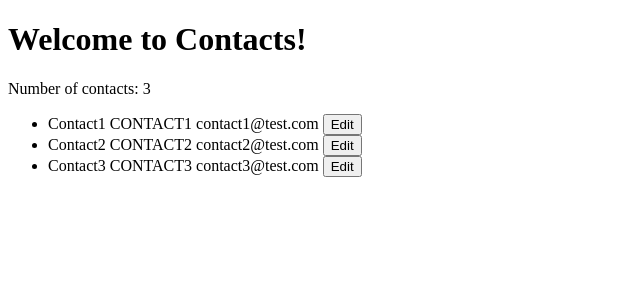
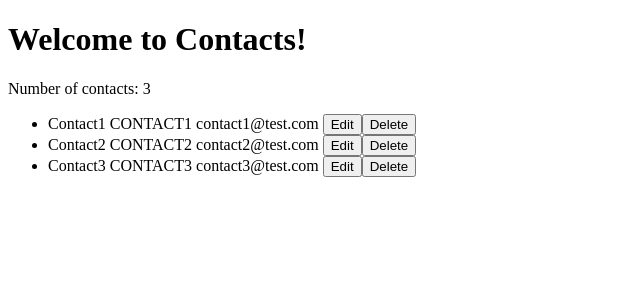
Before and after one commit to cours-rb/contacts-app, an Angular app: page / in a window 1280 px wide. Shown: the top 300 px of the page, without its empty margins (0-640 px from the left). Built offline with nearby package versions, Linux system fonts and the light colour scheme.

Commit message:
Deplace le bouton Edit dans la liste

```diff
--- a/src/app/contact-detail.component.ts
+++ b/src/app/contact-detail.component.ts
@@ -9,21 +9,15 @@ import {Contact} from "./contact.model";
       <div>LastName: {{ contact?.lastName }}</div>
       <div>Email: {{ contact?.email}}</div>
     </div>
-    <button (click)="deleteContact()">Delete</button>
   `,
   styles: [
   ]
 })
 export class ContactDetailComponent implements OnInit {
   @Input() contact?: Contact;
-  @Output() delete = new EventEmitter<Contact>();
 
   constructor() { }
 
   ngOnInit(): void {
   }
-
-  deleteContact() {
-    this.delete.emit(this.contact);
-  }
 }
--- a/src/app/contacts.component.ts
+++ b/src/app/contacts.component.ts
@@ -12,16 +12,16 @@ import { Contact } from "./contact.model";
             (click)="select(contactElem)"
             [contact]="contactElem">
         </cnt-contact>
-        <button (click)="toggleEdit()">Edit</button>
+        <button (click)="edit(contactElem)">Edit</button>
+        <button (click)="delete(contactElem)">Delete</button>
         <cnt-contact-form
             *ngIf="contactElem === selectedContact && editMode"
-            (save)="modifyContact($event)"
+            (save)="modify($event)"
             [contact]="contactElem">
         </cnt-contact-form>
         <cnt-contact-detail
             *ngIf="contactElem === selectedContact && !editMode"
-            [contact]="contactElem"
-            (delete)="deleteContact(contactElem)">
+            [contact]="contactElem">
         </cnt-contact-detail>
       </li>
     </ul>
@@ -66,16 +66,17 @@ export class ContactsComponent implements OnInit {
     }
   }
 
-  deleteContact(contact: Contact) {
+  delete(contact: Contact) {
     this.contacts.splice(this.contacts.indexOf(contact), 1);
   }
 
-  toggleEdit() {
+  edit(contact: Contact) {
+    this.select(contact);
     this.editMode = !this.editMode;
   }
 
-  modifyContact($event: Contact) {
-    const index = this.contacts.findIndex(c => (c.id === $event.id))
-    this.contacts.splice(index, 1, $event);
+  modify(contact: Contact) {
+    const index = this.contacts.findIndex(c => (c.id === contact.id))
+    this.contacts.splice(index, 1, contact);
   }
 }
```
